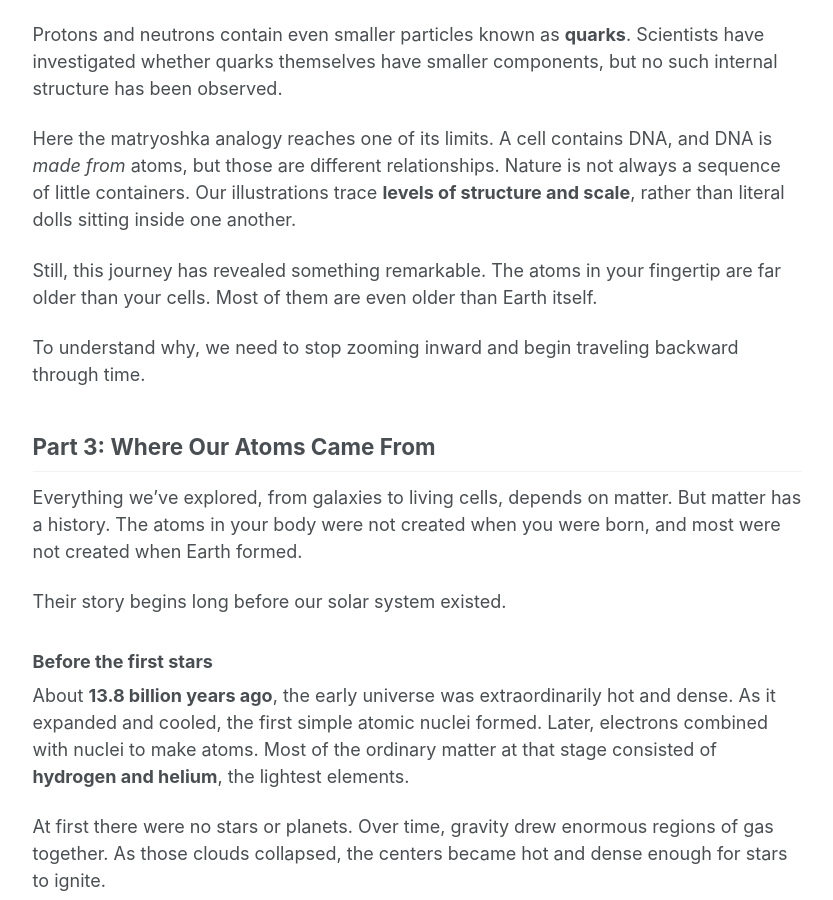
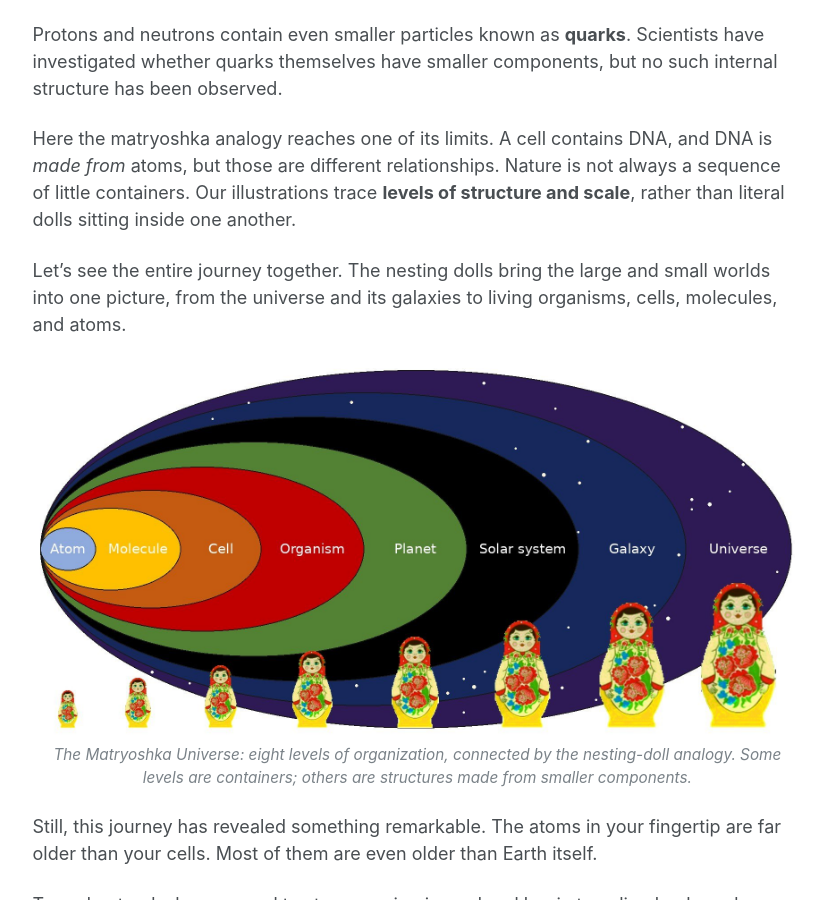
Before and after one commit to blaisetine/blaisetine.github.io, a Jekyll site: the page built from _pensees/the-matryoshka-universe.md, in a window 1280 px wide and 900 px high, scrolled down 5269 px. Shown: the whole window, without its empty margins (249-1082 px from the left). Built offline with Jekyll 4.4.1, drawn with Linux system fonts in a browser that asks for light colours.

Commit message:
Matryoshka Universe: bring back the nested-ovals diagram
Restore the original diagram as a summary of both journeys at the end
of Part 2, before the pivot to where our atoms came from.

Co-Authored-By: Claude Opus 5.5 (1M context) <noreply@anthropic.com>

```diff
--- a/_pensees/the-matryoshka-universe.md
+++ b/_pensees/the-matryoshka-universe.md
@@ -97,6 +97,11 @@ Protons and neutrons contain even smaller particles known as **quarks**. Scienti
 
 Here the matryoshka analogy reaches one of its limits. A cell contains DNA, and DNA is *made from* atoms, but those are different relationships. Nature is not always a sequence of little containers. Our illustrations trace **levels of structure and scale**, rather than literal dolls sitting inside one another.
 
+Let's see the entire journey together. The nesting dolls bring the large and small worlds into one picture, from the universe and its galaxies to living organisms, cells, molecules, and atoms.
+
+![Nested colored ovals, each inside the next, with a Russian nesting doll under each label, growing in size. From smallest to largest: atom, molecule, cell, organism, planet, solar system, galaxy, universe.](/images/pensees/matryoshka/matryoshka-universe.jpg)
+*The Matryoshka Universe: eight levels of organization, connected by the nesting-doll analogy. Some levels are containers; others are structures made from smaller components.*
+
 Still, this journey has revealed something remarkable. The atoms in your fingertip are far older than your cells. Most of them are even older than Earth itself.
 
 To understand why, we need to stop zooming inward and begin traveling backward through time.
```
Also changed, not shown: images/pensees/matryoshka/matryoshka-universe.jpg (added).
